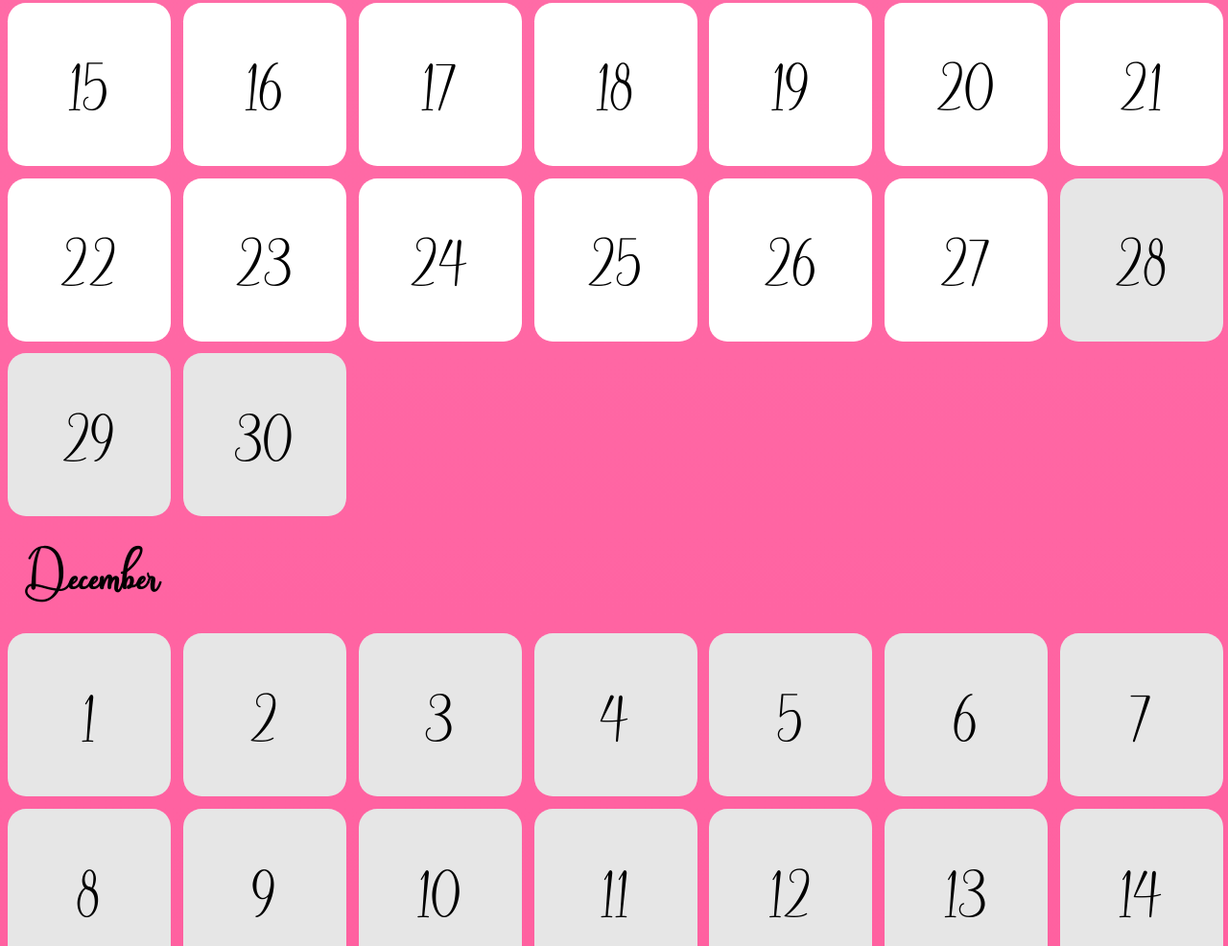
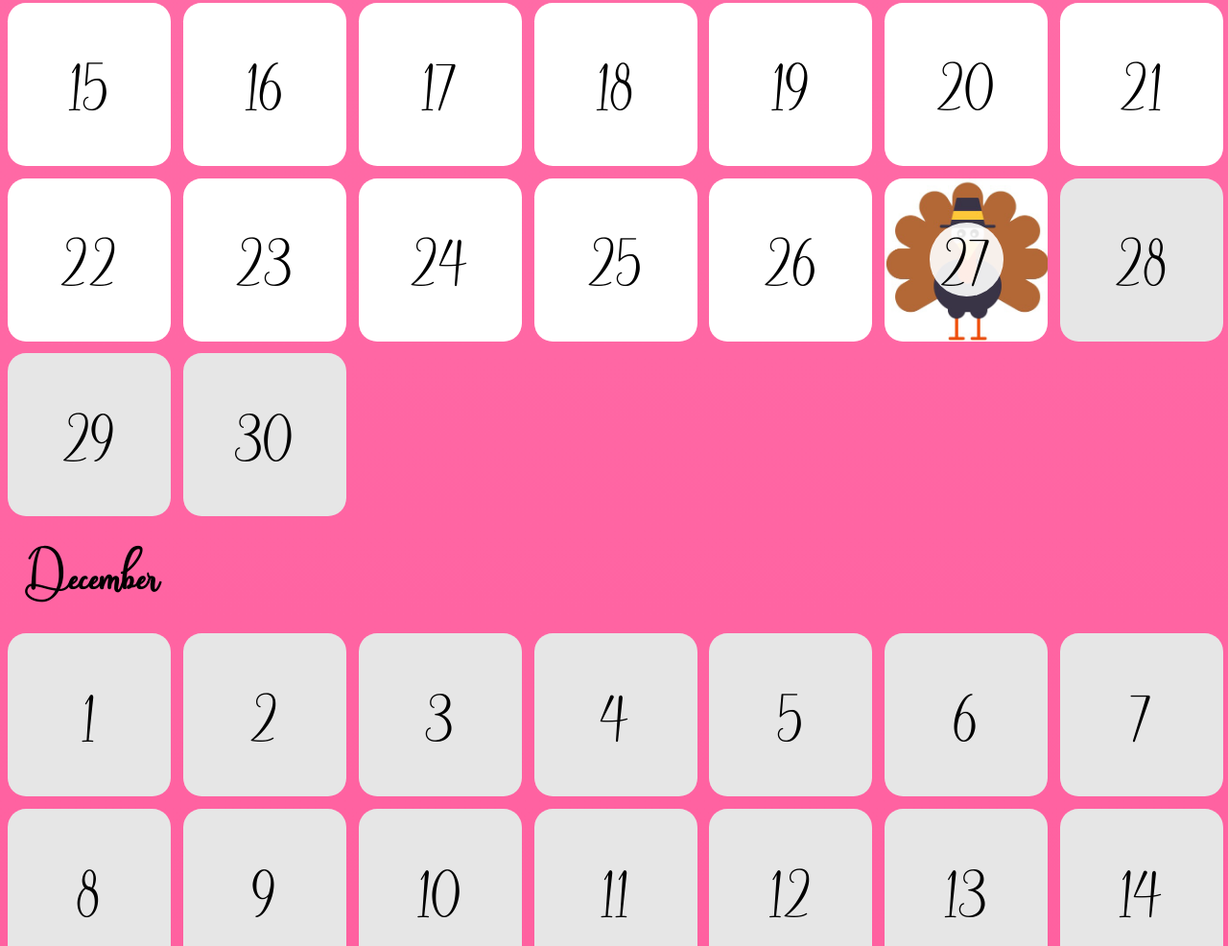
Before and after one commit to 365notes/365notes.github.io, a plain HTML site: page index.html in a window 1280 px wide. Shown: the part 10914-11900 px from the top of the page at 96% size. Drawn offline with Linux system fonts and the light colour scheme.

Commit message:
Update index.html

```diff
--- a/index.html
+++ b/index.html
@@ -423,7 +423,7 @@
         <div class="square"><span>24</span></div>
         <div class="square"><span>25</span></div>
         <div class="square"><span>26</span></div>
-        <div class="square" style="background-image: url(images/turkey.png); background-size: cover;"><span>27</span>
+        <div class="square" style="background-image: url(images/turkey.jpeg); background-size: cover;"><span>27</span>
         </div>
         <div class="square"><span>28</span></div>
         <div class="square"><span>29</span></div>
```
